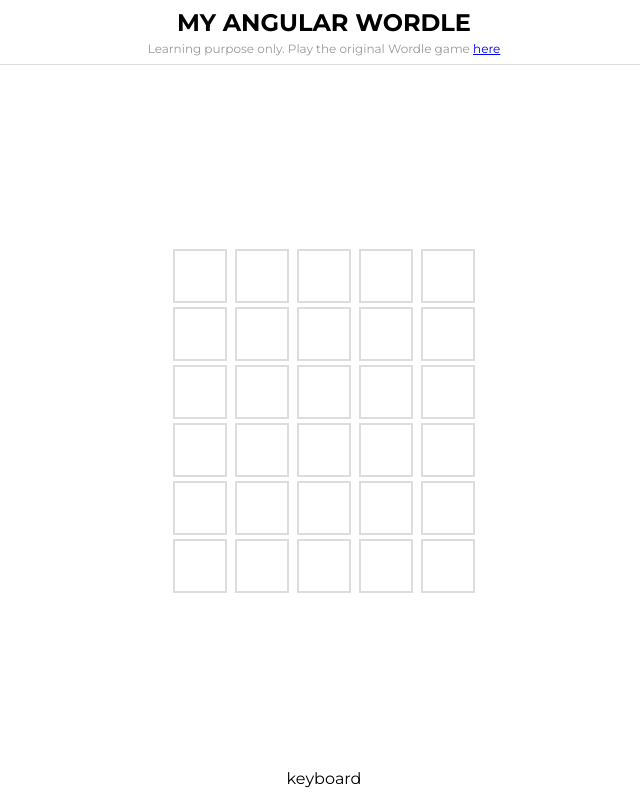
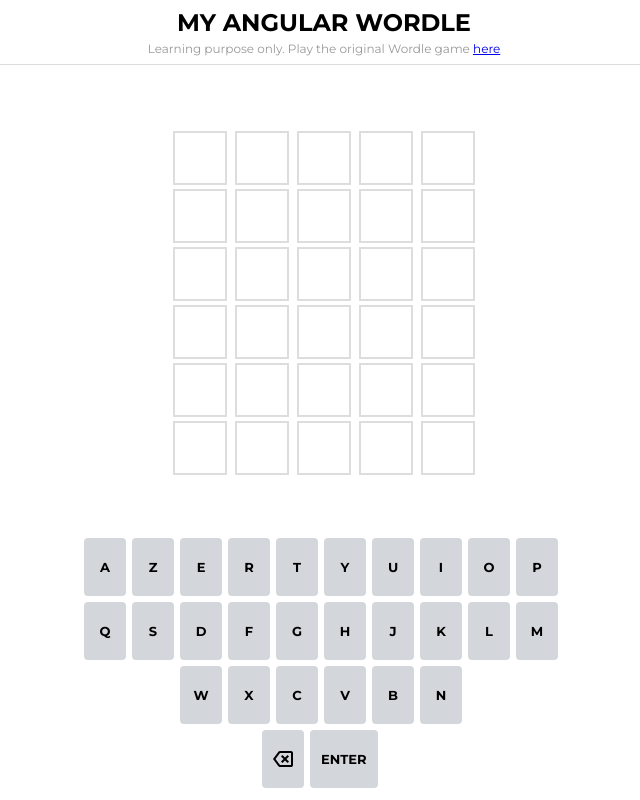
Before and after one commit to RmNLcN06/wordle-app, an Angular app: page / in a window 1280 px wide. Shown: the whole page, without its empty margins (316-956 px from the left). Built offline with nearby package versions, Linux system fonts and the light colour scheme.

Commit message:
Add visual keyboard with styles

```diff
--- a/src/app/wordle/wordle.component.html
+++ b/src/app/wordle/wordle.component.html
@@ -19,7 +19,16 @@
         </div>
     </div>
     <div class="keyboard-container">
-        keyboard
+        <div [class]="['row' + i, 'row'].join(' ')" *ngFor="let row of keyboardRows; let i = index">
+            <div *ngFor="let key of row" class="key" [class.enter]="key === 'Enter'">
+                <div *ngIf="key !== 'Backspace'; else backspace">
+                    {{key}}
+                </div>
+                <ng-template #backspace>
+                    <img src="assets/backspace.svg" alt="Backspace">
+                </ng-template>
+            </div>
+        </div>
     </div>
     <div class="info-message" [class.show]="infoMessage !== ''" [class.fade-out]="fadeOutInfoMessage">
         {{infoMessage}}
--- a/src/app/wordle/wordle.component.scss
+++ b/src/app/wordle/wordle.component.scss
@@ -97,6 +97,44 @@
 
     .keyboard-container {
         margin-bottom: 12px;
+
+        .row {
+            display: flex;
+            align-items: center;
+            margin-top: 6px;
+
+            &.row2 {
+                margin-left: 96px;
+            }
+
+            &.row3 {
+                margin-left: 178px;
+            }
+        }
+
+        .key {
+            height: 58px;
+            min-width: 42px;
+            margin-right: 6px;
+            display: flex;
+            align-items: center;
+            justify-content: center;
+            cursor: pointer;
+            border-radius: 4px;
+            background-color: #d3d6da;
+            font-size: 13px;
+            font-weight: bold;
+            user-select: none;
+
+            &.enter {
+                padding: 0 11px;
+                text-transform: uppercase;
+            }
+
+            &:hover {
+                background-color: #bbb;
+            }
+        }
     }
 
     .info-message {
--- a/src/app/wordle/wordle.component.ts
+++ b/src/app/wordle/wordle.component.ts
@@ -38,6 +38,14 @@
 
   // This is to make LetterState enum accessible in HTML template.
   readonly LetterState = LetterState;
+
+  // Keyboard rows.
+  readonly keyboardRows = [
+    ['A', 'Z', 'E', 'R', 'T', 'Y', 'U', 'I', 'O', 'P'],
+    ['Q', 'S', 'D', 'F', 'G', 'H', 'J', 'K', 'L', 'M'],
+    ['W', 'X', 'C', 'V', 'B', 'N'],
+    ['Backspace', 'Enter'],
+  ];
 
   // Word shown in the message panel.
   infoMessage = '';
```
Also changed, not shown: public/assets/backspace.svg (added).
